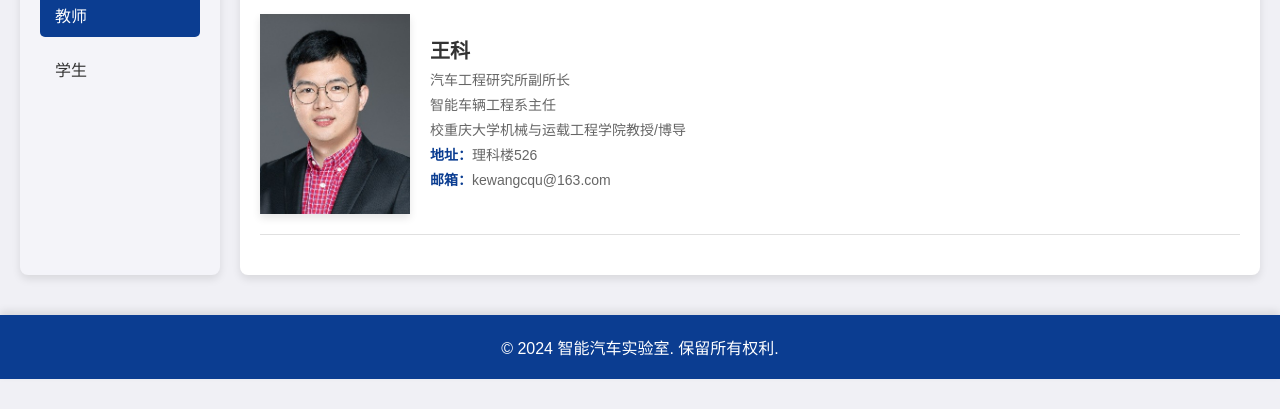
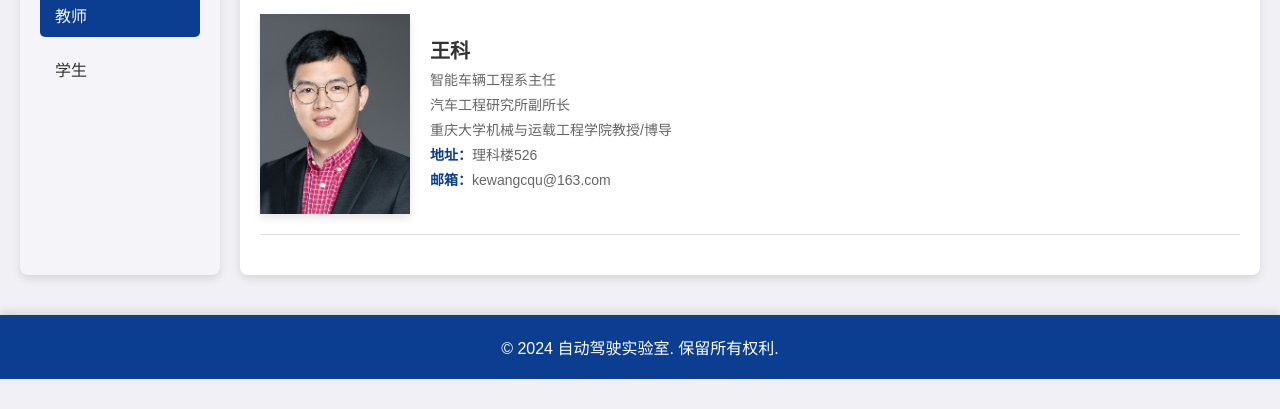
Before and after one commit to CQU-AVL/cqu-avl.github.io, a plain HTML site: page teacher.html in a window 1280 px wide. Shown: the part 254-663 px from the top of the page. Drawn offline with Linux system fonts and the light colour scheme.

Commit message:
Update teacher.html

```diff
--- a/teacher.html
+++ b/teacher.html
@@ -82,9 +82,9 @@
                 <img src="img/wangke.jpg" alt="王科" class="team-photo">
                 <div class="team-details">
                     <h3>王科</h3>
+                    <p>智能车辆工程系主任</p>
                     <p>汽车工程研究所副所长</p>
-                    <p>智能车辆工程系主任</p>
-                    <p>校重庆大学机械与运载工程学院教授/博导</p>
+                    <p>重庆大学机械与运载工程学院教授/博导</p>
                     <p><strong>地址：</strong>理科楼526</p>
                     <p><strong>邮箱：</strong>kewangcqu@163.com</p>
                 </div>
@@ -96,7 +96,7 @@
 
     <!-- 页脚 -->
     <footer>
-        <p>&copy; 2024 智能汽车实验室. 保留所有权利.</p>
+        <p>&copy; 2024 自动驾驶实验室. 保留所有权利.</p>
     </footer>
 </body>
 </html>
```
